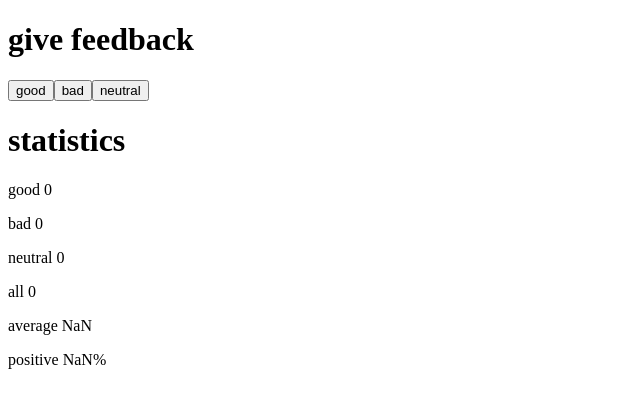
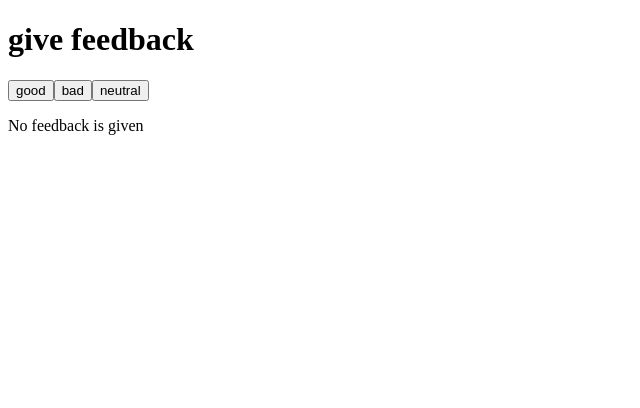
Before and after one commit to equaterina/helsinski-full-stack-open, a React (Vite) app in the folder part1/unicafe/: page / in a window 1280 px wide. Shown: the top 408 px of the page, without its empty margins (0-640 px from the left). Built offline with nearby package versions, Linux system fonts and the light colour scheme.

Commit message:
1.9: unicafe step4

```diff
--- a/part1/unicafe/src/App.jsx
+++ b/part1/unicafe/src/App.jsx
@@ -5,7 +5,7 @@ const Statistics = ({ good, bad, neutral }) => {
   const average = (good * 1 + neutral * 0 - bad) / total;
   const positive = good / total;
 
-  return (
+  return total > 1 ? (
     <div>
       <h1>statistics</h1>
       <p>good {good}</p>
@@ -15,6 +15,8 @@ const Statistics = ({ good, bad, neutral }) => {
       <p>average {average}</p>
       <p>positive {positive}%</p>
     </div>
+  ) : (
+    <p>No feedback is given</p>
   );
 };
 
```
